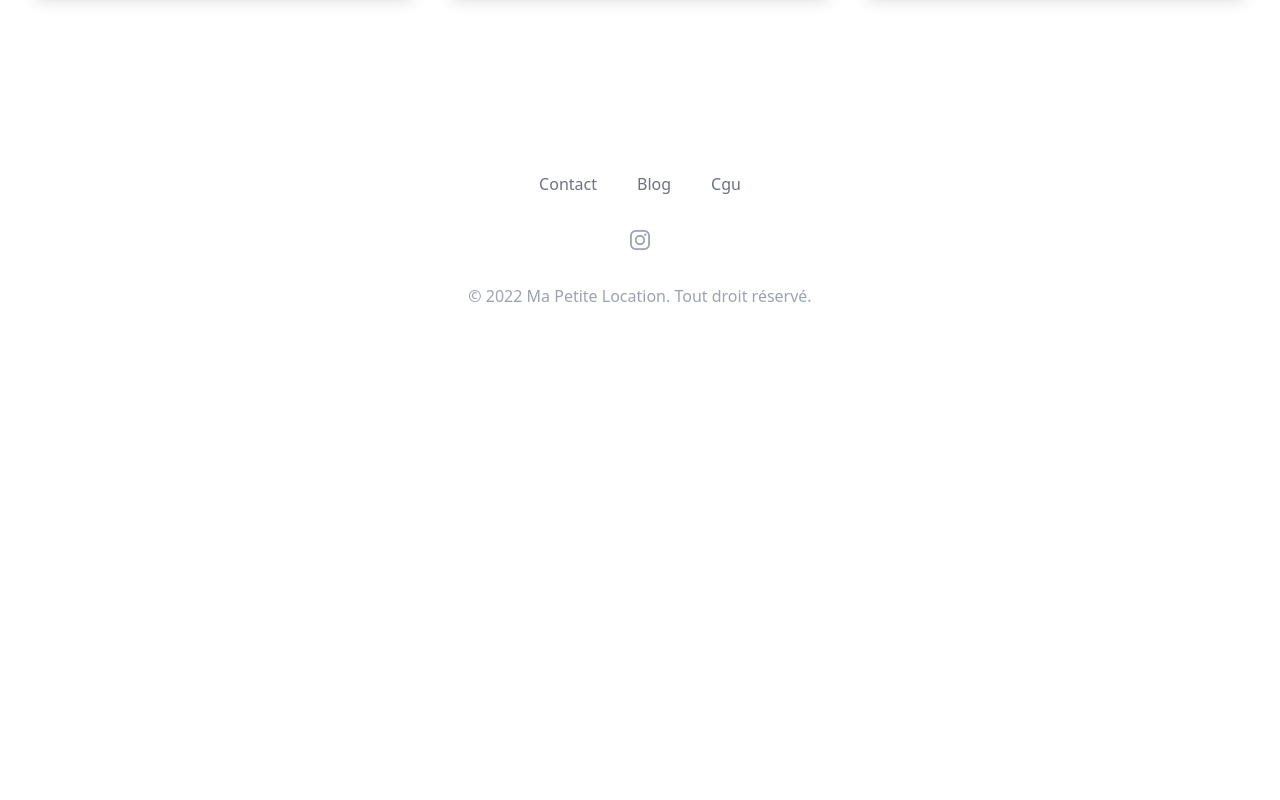
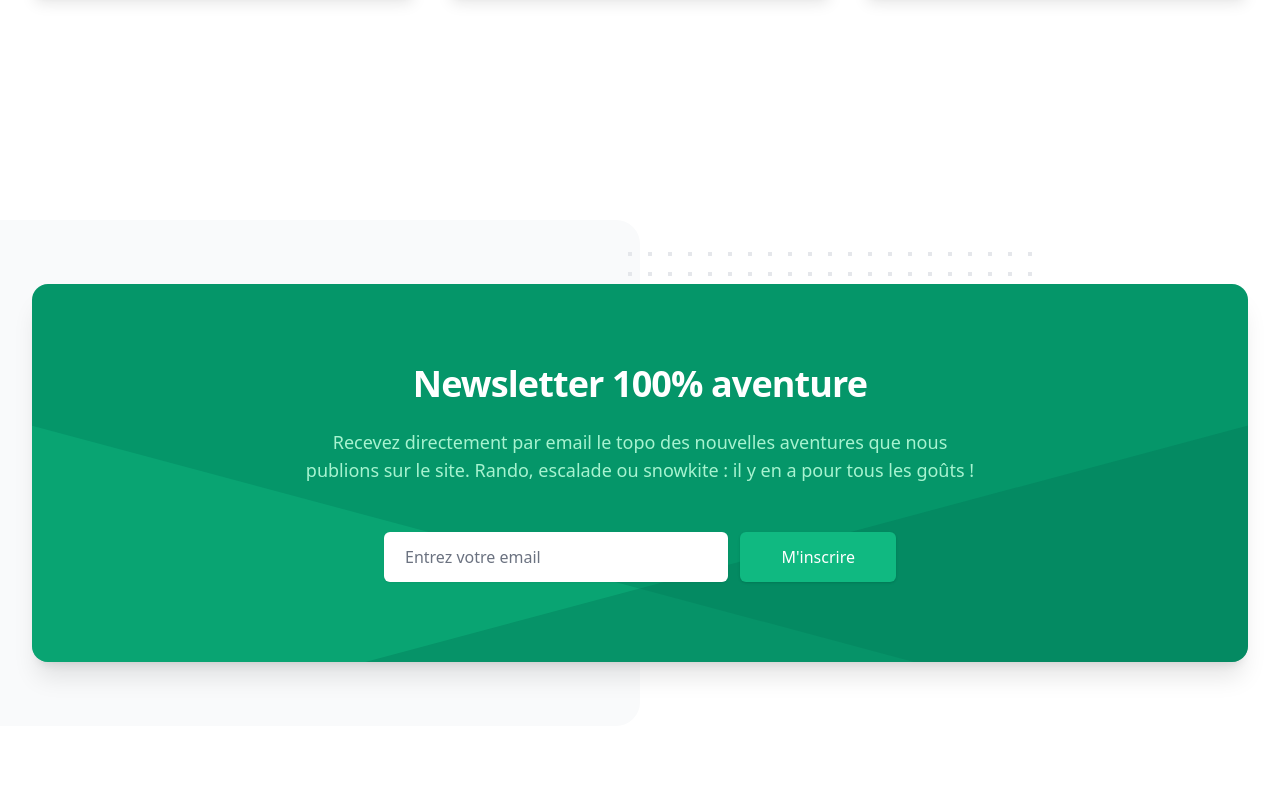
Before and after one commit to benoitdemaegdt/monpetitsommet, a Nuxt app: page / in a window 1280 px wide. Shown: the part 1500-2300 px from the top of the page. Before the commit the page ends 1856 px from the top, so only its background shows below. Built offline with nearby package versions, Linux system fonts and the light colour scheme.

Commit message:
add newsletter component

```diff
--- /dev/null
+++ b/components/NewsletterSection.vue
@@ -0,0 +1,111 @@
+<template>
+  <div class="bg-white py-16 sm:py-24">
+    <div class="relative sm:py-16">
+      <div aria-hidden="true" class="hidden sm:block">
+        <div class="absolute inset-y-0 left-0 w-1/2 bg-gray-50 rounded-r-3xl" />
+        <svg
+          class="absolute top-8 left-1/2 -ml-3"
+          width="404"
+          height="392"
+          fill="none"
+          viewBox="0 0 404 392"
+        >
+          <defs>
+            <pattern
+              id="8228f071-bcee-4ec8-905a-2a059a2cc4fb"
+              x="0"
+              y="0"
+              width="20"
+              height="20"
+              patternUnits="userSpaceOnUse"
+            >
+              <rect
+                x="0"
+                y="0"
+                width="4"
+                height="4"
+                class="text-gray-200"
+                fill="currentColor"
+              />
+            </pattern>
+          </defs>
+          <rect
+            width="404"
+            height="392"
+            fill="url(#8228f071-bcee-4ec8-905a-2a059a2cc4fb)"
+          />
+        </svg>
+      </div>
+      <div
+        class="mx-auto max-w-md px-4 sm:max-w-3xl sm:px-6 lg:max-w-7xl lg:px-8"
+      >
+        <div
+          class="relative rounded-2xl px-6 py-10 bg-emerald-600 overflow-hidden shadow-xl sm:px-12 sm:py-20"
+        >
+          <div
+            aria-hidden="true"
+            class="absolute inset-0 -mt-72 sm:-mt-32 md:mt-0"
+          >
+            <svg
+              class="absolute inset-0 h-full w-full"
+              preserveAspectRatio="xMidYMid slice"
+              xmlns="http://www.w3.org/2000/svg"
+              fill="none"
+              viewBox="0 0 1463 360"
+            >
+              <path
+                class="text-emerald-500 text-opacity-40"
+                fill="currentColor"
+                d="M-82.673 72l1761.849 472.086-134.327 501.315-1761.85-472.086z"
+              />
+              <path
+                class="text-emerald-700 text-opacity-40"
+                fill="currentColor"
+                d="M-217.088 544.086L1544.761 72l134.327 501.316-1761.849 472.086z"
+              />
+            </svg>
+          </div>
+          <div class="relative">
+            <div class="sm:text-center">
+              <h2
+                class="text-3xl font-extrabold text-white tracking-tight sm:text-4xl"
+              >
+                Newsletter 100% aventure
+              </h2>
+              <p class="mt-6 mx-auto max-w-2xl text-lg text-emerald-200">
+                Recevez directement par email le topo des nouvelles aventures
+                que nous publions sur le site. Rando, escalade ou snowkite : il
+                y en a pour tous les goûts !
+              </p>
+            </div>
+            <form action="#" class="mt-12 sm:mx-auto sm:max-w-lg sm:flex">
+              <div class="min-w-0 flex-1">
+                <label for="cta-email" class="sr-only">Email</label>
+                <input
+                  id="cta-email"
+                  type="email"
+                  class="block w-full border border-transparent rounded-md px-5 py-3 text-base text-gray-900 placeholder-gray-500 shadow-sm focus:outline-none focus:border-transparent focus:ring-2 focus:ring-white focus:ring-offset-2 focus:ring-offset-emerald-600"
+                  placeholder="Entrez votre email"
+                />
+              </div>
+              <div class="mt-4 sm:mt-0 sm:ml-3">
+                <button
+                  type="submit"
+                  class="block w-full rounded-md border border-transparent px-5 py-3 bg-emerald-500 text-base font-medium text-white shadow hover:bg-emerald-400 focus:outline-none focus:ring-2 focus:ring-white focus:ring-offset-2 focus:ring-offset-emerald-600 sm:px-10"
+                >
+                  M'inscrire
+                </button>
+              </div>
+            </form>
+          </div>
+        </div>
+      </div>
+    </div>
+  </div>
+</template>
+
+<script>
+export default {
+  name: 'NewsletterSection',
+}
+</script>
--- a/pages/index.vue
+++ b/pages/index.vue
@@ -2,5 +2,6 @@
   <div class="bg-white relative overflow-hidden">
     <HeroSection />
     <HikeSection />
+    <NewsletterSection />
   </div>
 </template>
```
